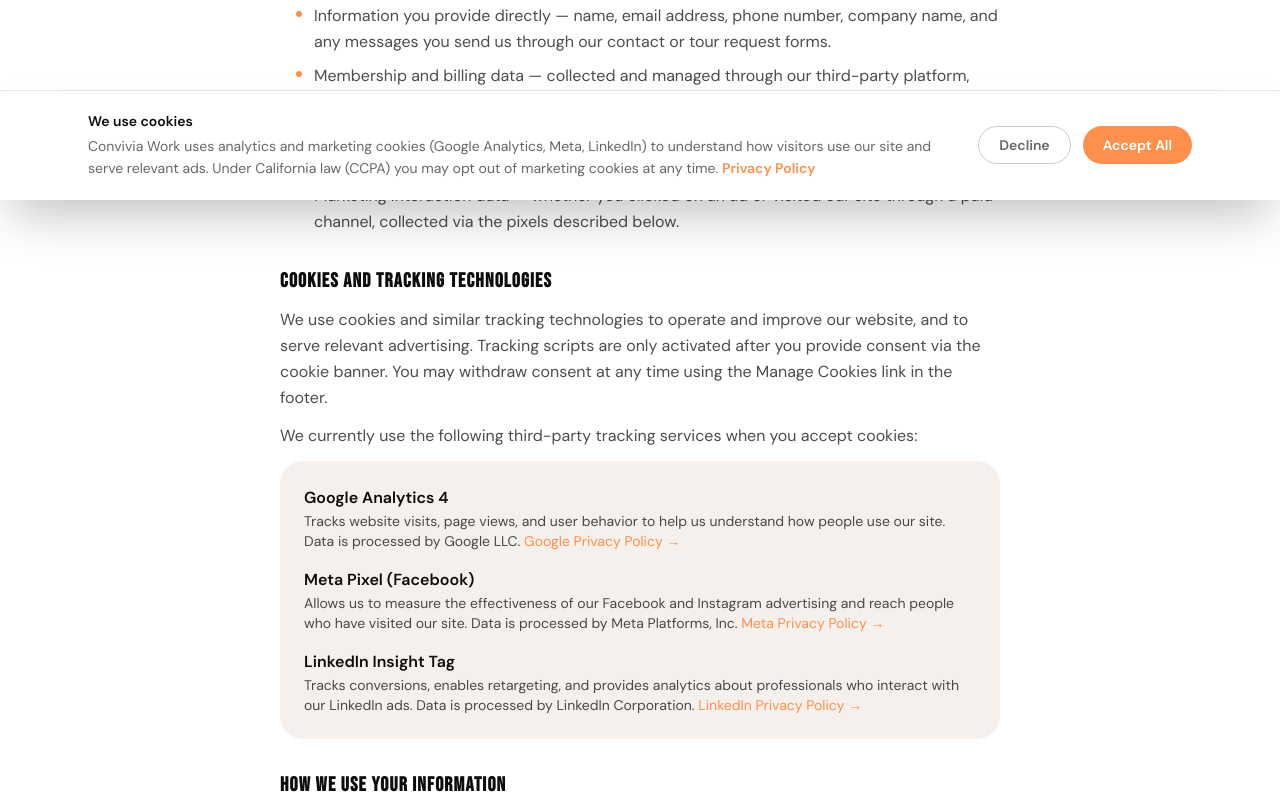
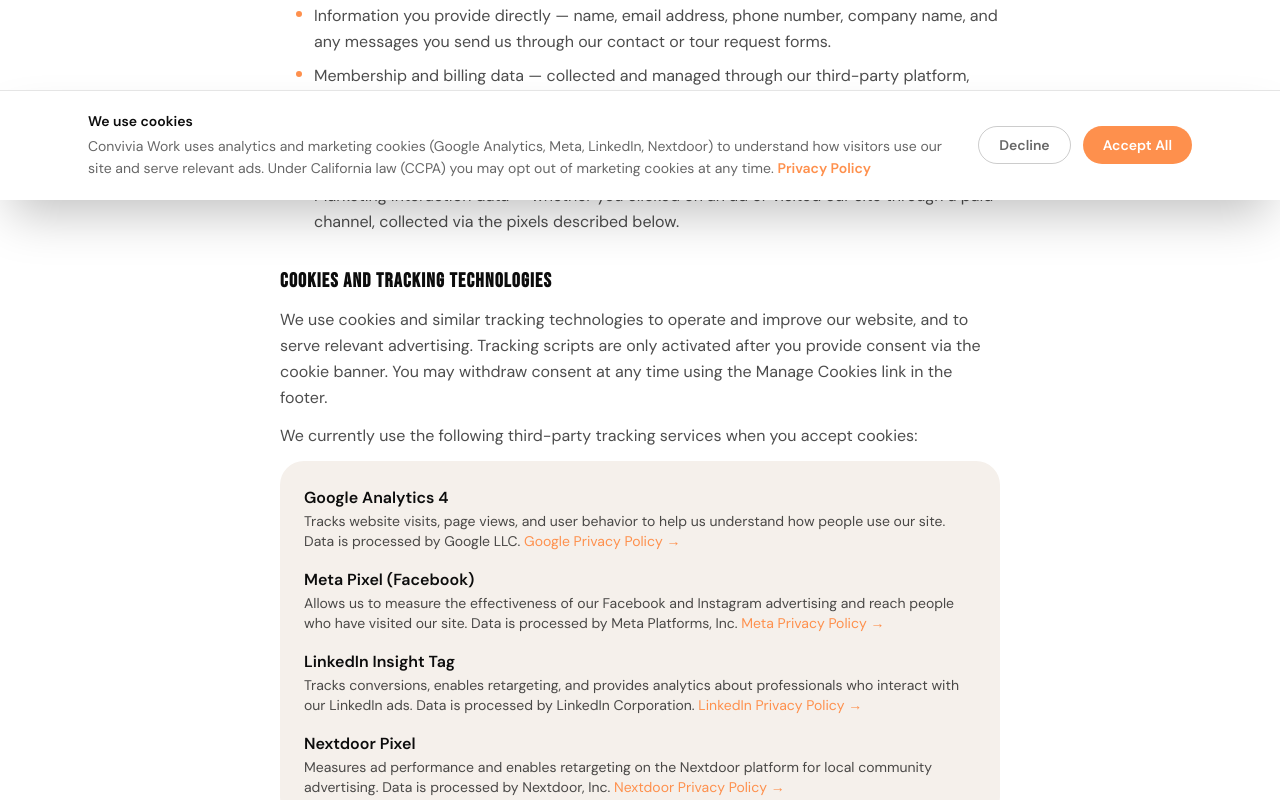
Before and after one commit to willettsean/convivia, a Next.js app: page /privacy in a window 1280 px wide. Shown: the part 600-1400 px from the top of the page. Built offline with nearby package versions, Linux system fonts and the light colour scheme.

Commit message:
Add Nextdoor pixel to cookie consent and privacy policy

```diff
--- a/app/privacy/page.tsx
+++ b/app/privacy/page.tsx
@@ -59,6 +59,10 @@
               <div>
                 <p className="font-semibold text-[#0c0c0c]">LinkedIn Insight Tag</p>
                 <p className="text-sm">Tracks conversions, enables retargeting, and provides analytics about professionals who interact with our LinkedIn ads. Data is processed by LinkedIn Corporation. <a href="https://www.linkedin.com/legal/privacy-policy" target="_blank" rel="noopener noreferrer" className="text-[#fe904d] hover:underline">LinkedIn Privacy Policy →</a></p>
+              </div>
+              <div>
+                <p className="font-semibold text-[#0c0c0c]">Nextdoor Pixel</p>
+                <p className="text-sm">Measures ad performance and enables retargeting on the Nextdoor platform for local community advertising. Data is processed by Nextdoor, Inc. <a href="https://help.nextdoor.com/s/article/Privacy-policy" target="_blank" rel="noopener noreferrer" className="text-[#fe904d] hover:underline">Nextdoor Privacy Policy →</a></p>
               </div>
             </div>
           </section>
--- a/components/CookieManager.tsx
+++ b/components/CookieManager.tsx
@@ -6,6 +6,7 @@
 const GA_ID             = 'G-FHHBM6SVZH'
 const META_PIXEL_ID     = '1649642579458577'
 const LINKEDIN_ID       = '9151116'
+const NEXTDOOR_ID       = '8da5aa42-d4da-4f64-aa5b-024e1f57e123'
 const CONSENT_KEY       = 'convivia_cookie_consent'
 
 export default function CookieManager() {
@@ -89,6 +90,18 @@
             b.src="https://snap.licdn.com/li.lms-analytics/insight.min.js";
             s.parentNode.insertBefore(b,s)})(window.lintrk);
           `}</Script>
+
+          {/* Nextdoor Pixel */}
+          <Script id="nextdoor-pixel" strategy="afterInteractive">{`
+            !function(e,n){var t,p;e.ndp||((t=e.ndp=function(){
+            t.handleRequest?t.handleRequest.apply(t,arguments):t.queue.push(arguments)
+            }).queue=[],t.v=1,(p=n.createElement(e="script")).async=!0,
+            p.src="https://ads.nextdoor.com/public/pixel/ndp.js?id=${NEXTDOOR_ID}",
+            (n=n.getElementsByTagName(e)[0]).parentNode.insertBefore(p,n))
+            }(window,document);
+            ndp('init','${NEXTDOOR_ID}',{});
+            ndp('track','PAGE_VIEW');
+          `}</Script>
         </>
       )}
 
@@ -103,7 +116,7 @@
             <div className="flex-1 space-y-1">
               <p className="text-sm font-semibold text-[#0c0c0c]">We use cookies</p>
               <p className="text-sm text-black/60 leading-relaxed">
-                Convivia Work uses analytics and marketing cookies (Google Analytics, Meta, LinkedIn) to understand
+                Convivia Work uses analytics and marketing cookies (Google Analytics, Meta, LinkedIn, Nextdoor) to understand
                 how visitors use our site and serve relevant ads. Under California law (CCPA) you may opt out of
                 marketing cookies at any time.{' '}
                 <a href="/privacy" className="font-semibold text-[#fe904d] hover:underline">
```
